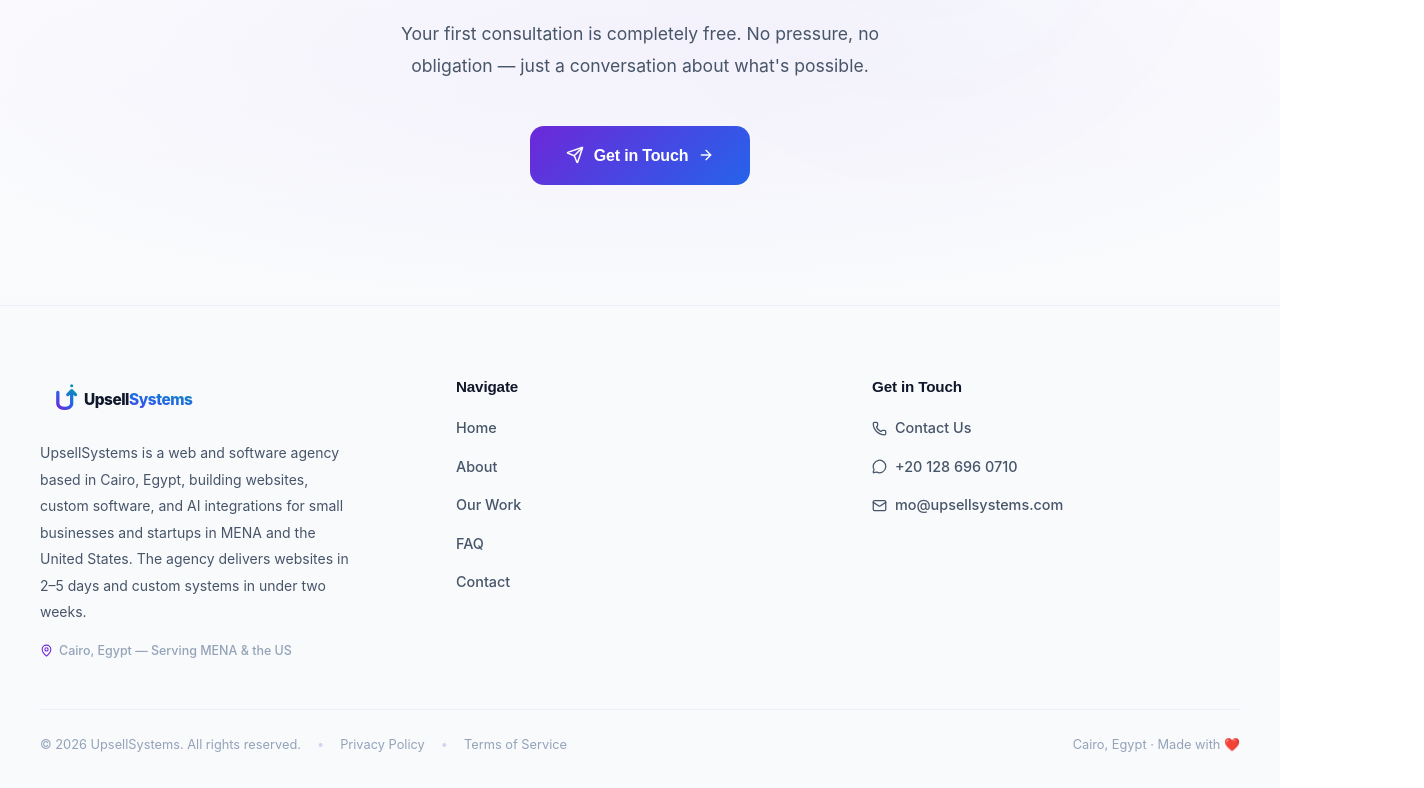
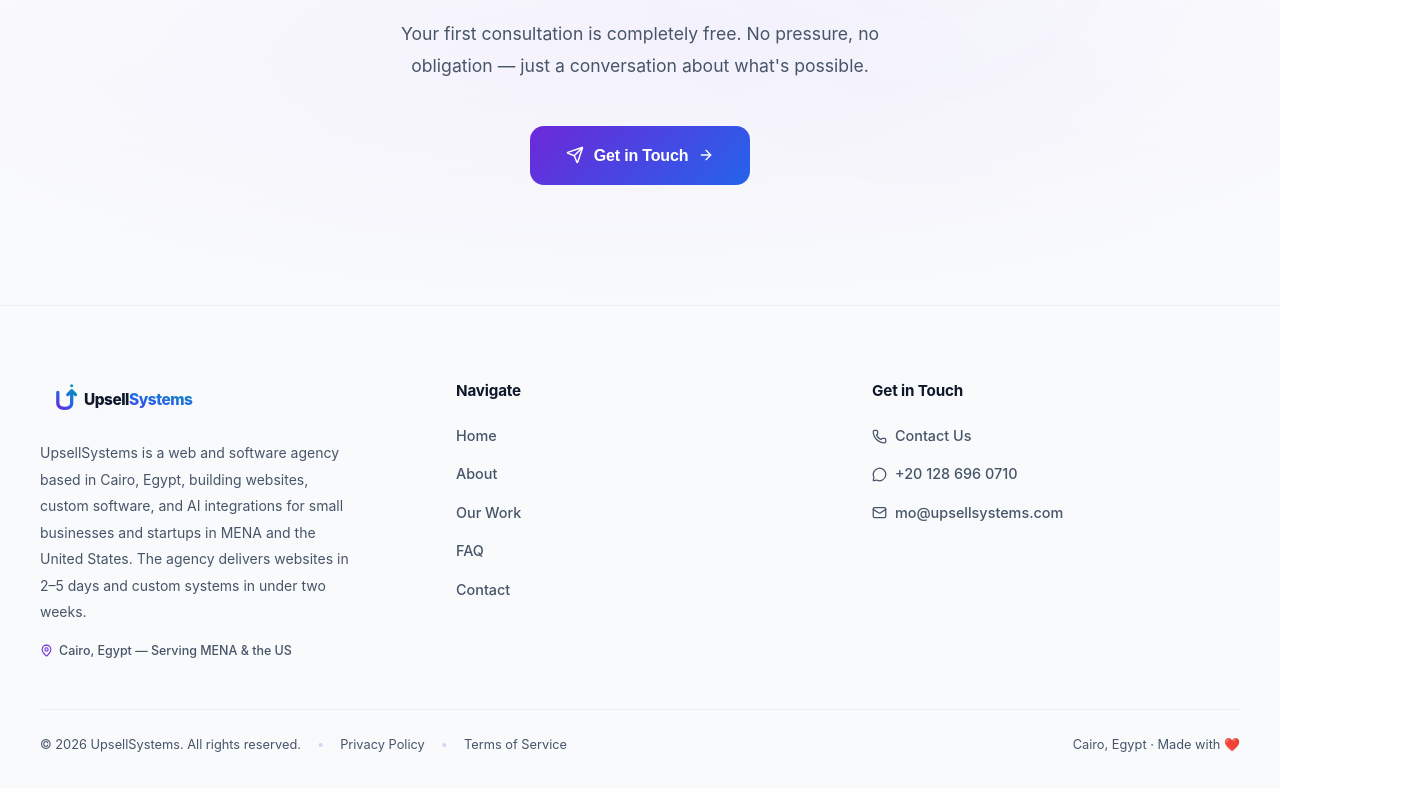
Before and after one commit to mustafaexce-creator/Upsellsystems, a React (Vite) app: page / in a window 1280 px wide. Shown: the part 5767-6555 px from the top of the page, 1424 px wide, since content can reach past the window. Built offline with nearby package versions, Linux system fonts and the light colour scheme.

Commit message:
accessibility: fix color contrast ratio for footer elements on light background

```diff
--- a/src/components/Footer.jsx
+++ b/src/components/Footer.jsx
@@ -50,12 +50,12 @@ export default function Footer() {
           </p>
           <div style={{ display: 'flex', alignItems: 'center', gap: '6px', marginTop: '14px' }}>
             <MapPin size={13} color="var(--accent-1)" />
-            <span style={{ fontSize: '0.78rem', color: 'var(--text-muted)', fontWeight: 500 }}>Cairo, Egypt — Serving MENA & the US</span>
+            <span style={{ fontSize: '0.78rem', color: 'var(--text-secondary)', fontWeight: 500 }}>Cairo, Egypt — Serving MENA & the US</span>
           </div>
         </div>
 
         <div>
-          <h4 style={{ fontWeight: 700, fontSize: '0.95rem', marginBottom: '20px', color: '#0F172A', letterSpacing: '-0.01em' }}>Navigate</h4>
+          <p style={{ fontWeight: 700, fontSize: '0.95rem', marginBottom: '20px', color: '#0F172A', letterSpacing: '-0.01em' }}>Navigate</p>
           <div style={{ display: 'flex', flexDirection: 'column', gap: '14px' }}>
             <Link to="/" className="nav-link">Home</Link>
             <Link to="/about" className="nav-link">About</Link>
@@ -66,7 +66,7 @@ export default function Footer() {
         </div>
 
         <div>
-          <h4 style={{ fontWeight: 700, fontSize: '0.95rem', marginBottom: '20px', color: '#0F172A', letterSpacing: '-0.01em' }}>Get in Touch</h4>
+          <p style={{ fontWeight: 700, fontSize: '0.95rem', marginBottom: '20px', color: '#0F172A', letterSpacing: '-0.01em' }}>Get in Touch</p>
           <div style={{ display: 'flex', flexDirection: 'column', gap: '14px' }}>
             <Link to="/contact" className="nav-link" style={{ display: 'flex', alignItems: 'center', gap: '8px' }}>
               <Phone size={15} /> Contact Us
@@ -87,13 +87,13 @@ export default function Footer() {
         display: 'flex', flexWrap: 'wrap', justifyContent: 'space-between', alignItems: 'center', gap: '12px',
       }}>
         <div style={{ display: 'flex', alignItems: 'center', gap: '16px', flexWrap: 'wrap' }}>
-          <p style={{ color: 'var(--text-muted)', fontSize: '0.8rem' }}>© 2026 UpsellSystems. All rights reserved.</p>
+          <p style={{ color: 'var(--text-secondary)', fontSize: '0.8rem' }}>© 2026 UpsellSystems. All rights reserved.</p>
           <span style={{ color: 'rgba(109,40,217,0.2)', fontSize: '0.8rem' }}>•</span>
-          <Link to="/privacy" style={{ color: 'var(--text-muted)', fontSize: '0.8rem', textDecoration: 'none', transition: 'color 0.3s ease' }} onMouseOver={(e) => e.target.style.color = '#0F172A'} onMouseOut={(e) => e.target.style.color = 'var(--text-muted)'}>Privacy Policy</Link>
+          <Link to="/privacy" style={{ color: 'var(--text-secondary)', fontSize: '0.8rem', textDecoration: 'none', transition: 'color 0.3s ease' }} onMouseOver={(e) => e.target.style.color = '#0F172A'} onMouseOut={(e) => e.target.style.color = 'var(--text-secondary)'}>Privacy Policy</Link>
           <span style={{ color: 'rgba(109,40,217,0.2)', fontSize: '0.8rem' }}>•</span>
-          <Link to="/terms" style={{ color: 'var(--text-muted)', fontSize: '0.8rem', textDecoration: 'none', transition: 'color 0.3s ease' }} onMouseOver={(e) => e.target.style.color = '#0F172A'} onMouseOut={(e) => e.target.style.color = 'var(--text-muted)'}>Terms of Service</Link>
+          <Link to="/terms" style={{ color: 'var(--text-secondary)', fontSize: '0.8rem', textDecoration: 'none', transition: 'color 0.3s ease' }} onMouseOver={(e) => e.target.style.color = '#0F172A'} onMouseOut={(e) => e.target.style.color = 'var(--text-secondary)'}>Terms of Service</Link>
         </div>
-        <p style={{ color: 'var(--text-muted)', fontSize: '0.8rem' }}>Cairo, Egypt · Made with ❤️</p>
+        <p style={{ color: 'var(--text-secondary)', fontSize: '0.8rem' }}>Cairo, Egypt · Made with ❤️</p>
       </div>
     </footer>
   )
```
